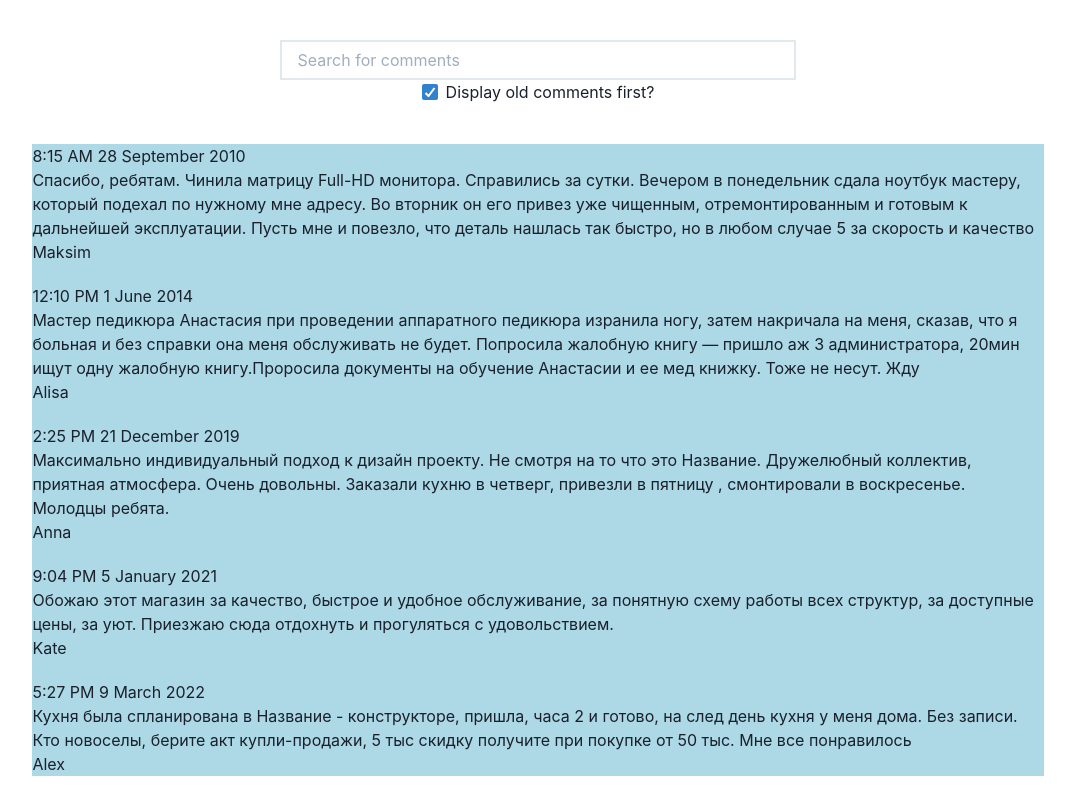
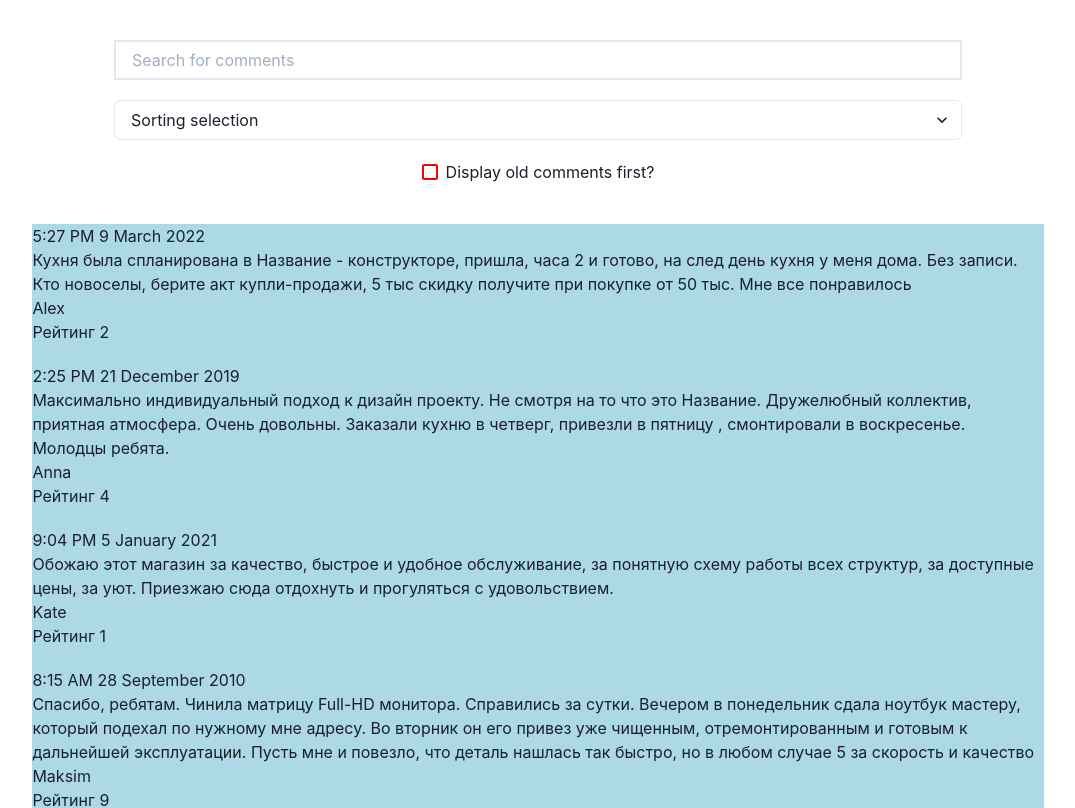
Before and after one commit to StasRnD/users-comments, a React (Create React App) app: page / in a window 1280 px wide. Shown: the top 808 px of the page, without its empty margins (102-1177 px from the left). Built offline with nearby package versions, Linux system fonts and the light colour scheme.

Commit message:
feat: Added sorting methods

```diff
--- a/src/components/App.tsx
+++ b/src/components/App.tsx
@@ -8,12 +8,14 @@ import { DateTime } from 'luxon';
 export type Filters = {
   query: string;
   isAscOrder: boolean;
+  sortingMethod: string;
 };
 
 export const App = () => {
   const [filters, setFilters] = React.useState({
     query: '',
-    isAscOrder: true,
+    isAscOrder: false,
+    sortingMethod: '',
   });
 
   type FiltersOnChange = ComponentProps<typeof Filter>['onChange'];
@@ -24,26 +26,68 @@ export const App = () => {
     });
   };
 
-  const processedMessages = allUsersMessages
-    .sort((a, b) => {
+  const sortByDate = () => {
+    return allUsersMessages.sort((a, b) => {
       const dateСonvertedToMillisecondsA = DateTime.fromISO(a.date).toMillis();
       const dateСonvertedToMillisecondsB = DateTime.fromISO(b.date).toMillis();
-
       if (filters.isAscOrder) {
         return dateСonvertedToMillisecondsA - dateСonvertedToMillisecondsB;
       }
       return dateСonvertedToMillisecondsB - dateСonvertedToMillisecondsA;
-    })
-    .filter((message) =>
+    });
+  };
+
+  const sortByRating = () => {
+    return allUsersMessages.sort((a, b) => {
+      const userRatingA = a.rating;
+      const userRatingB = b.rating;
+      if (filters.isAscOrder) {
+        return userRatingA - userRatingB;
+      }
+      return userRatingB - userRatingA;
+    });
+  };
+
+  const sortByAuthorName = () => {
+    if (filters.isAscOrder) {
+      return allUsersMessages.sort((a, b) => {
+        if (a.author > b.author) return 1;
+        return -1;
+      });
+    }
+
+    if (!filters.isAscOrder) {
+      return allUsersMessages.sort((a, b) => {
+        if (a.author > b.author) return -1;
+        return 1;
+      });
+    }
+  };
+
+  const processedMessages = () => {
+    if (filters.sortingMethod === 'Sort by date') {
+      sortByDate();
+    }
+
+    if (filters.sortingMethod === 'Sort by rating') {
+      sortByRating();
+    }
+
+    if (filters.sortingMethod === 'Sorting by the author of the message') {
+      sortByAuthorName();
+    }
+
+    return allUsersMessages.filter((message) =>
       message.text.toLowerCase().includes(filters.query.toLowerCase())
     );
+  };
 
   return (
     <ChakraProvider theme={theme}>
       <Grid py='10' px='2'>
         <VStack spacing='10'>
           <Filter onChange={onChange} filters={filters} />
-          <Messages messages={processedMessages} />
+          <Messages messages={processedMessages()} />
         </VStack>
       </Grid>
     </ChakraProvider>
--- a/src/components/Filter.tsx
+++ b/src/components/Filter.tsx
@@ -1,5 +1,5 @@
 import React from 'react';
-import { Flex, Input, Text, Checkbox, HStack } from '@chakra-ui/react';
+import { Flex, Input, Text, Checkbox, HStack, Select } from '@chakra-ui/react';
 import { Filters } from './App';
 
 type FiltersProps = {
@@ -8,6 +8,7 @@ type FiltersProps = {
 };
 
 export const Filter = ({ filters, onChange }: FiltersProps) => {
+  console.log(filters);
   const handleCheckBoxClick: React.ChangeEventHandler<HTMLInputElement> = (
     evt
   ) => {
@@ -20,8 +21,14 @@ export const Filter = ({ filters, onChange }: FiltersProps) => {
     onChange(evt.target.value, 'query');
   };
 
+  const onChangeSortingMethod: React.ChangeEventHandler<HTMLSelectElement> = (
+    evt
+  ) => {
+    onChange(evt.target.value, 'sortingMethod');
+  };
+
   return (
-    <Flex flexWrap='wrap'>
+    <Flex flexWrap='wrap' rowGap='5'>
       <Input
         placeholder='Search for comments'
         borderRadius='0'
@@ -29,7 +36,12 @@ export const Filter = ({ filters, onChange }: FiltersProps) => {
         value={filters.query}
         onChange={onChangeSearchInput}
       ></Input>
-
+      <Select onChange={onChangeSortingMethod}>
+        <option hidden>Sorting selection</option>
+        <option>Sort by rating</option>
+        <option>Sort by date</option>
+        <option>Sorting by the author of the message</option>
+      </Select>
       <Flex
         justifyContent='center'
         alignItems='center'
--- a/src/components/Messages.tsx
+++ b/src/components/Messages.tsx
@@ -7,6 +7,7 @@ type allMessages = {
 
 type Message = {
   id: number;
+  rating: number;
   text: string;
   author: string;
   date: string;
@@ -28,6 +29,7 @@ export const Messages = ({ messages }: allMessages) => {
             <Text>{message.date}</Text>
             <Text>{message.text}</Text>
             <Text>{message.author}</Text>
+            <Text>Рейтинг {message.rating}</Text>
           </Box>
         ))}
       </ListItem>
--- a/src/utils.js/constans.js
+++ b/src/utils.js/constans.js
@@ -1,30 +1,35 @@
 export const allUsersMessages = [
     {
         id: 1,
+        rating: 2,
         author: 'Alex',
         date: '2022-03-09T17:27:10',
         text: 'Кухня была спланирована в Название - конструкторе, пришла, часа 2 и готово, на след день кухня у меня дома. Без записи. Кто новоселы, берите акт купли-продажи, 5 тыс скидку получите при покупке от 50 тыс. Мне все понравилось'
     },
     {
         id: 2,
+        rating: 4,
         author: 'Anna',
         date: '2019-12-21T14:25:59',
         text: 'Максимально индивидуальный подход к дизайн проекту. Не смотря на то что это Название. Дружелюбный коллектив, приятная атмосфера. Очень довольны. Заказали кухню в четверг, привезли в пятницу , смонтировали в воскресенье. Молодцы ребята.'
     },
     {
         id: 3,
+        rating: 1,
         author: 'Kate',
         date: '2021-01-05T21:04:01',
         text: 'Обожаю этот магазин за качество, быстрое и удобное обслуживание, за понятную схему работы всех структур, за доступные цены, за уют. Приезжаю сюда отдохнуть и прогуляться с удовольствием.'
     },
     {
         id: 4,
+        rating: 9,
         author: 'Maksim',
         date: '2010-09-28T08:15:15',
         text: 'Спасибо, ребятам. Чинила матрицу Full-HD монитора. Справились за сутки. Вечером в понедельник сдала ноутбук мастеру, который подехал по нужному мне адресу. Во вторник он его привез уже чищенным, отремонтированным и готовым к дальнейшей эксплуатации. Пусть мне и повезло, что деталь нашлась так быстро, но в любом случае 5 за скорость и качество'
     },
     {
         id: 5,
+        rating: 7,
         author: 'Alisa',
         date: '2014-06-01T12:10:45',
         text: 'Мастер педикюра Анастасия при проведении аппаратного педикюра изранила ногу, затем накричала на меня, сказав, что я больная и без справки она меня обслуживать не будет. Попросила жалобную книгу — пришло аж 3 администратора, 20мин ищут одну жалобную книгу.Проросила документы на обучение Анастасии и ее мед книжку. Тоже не несут. Жду'
```
